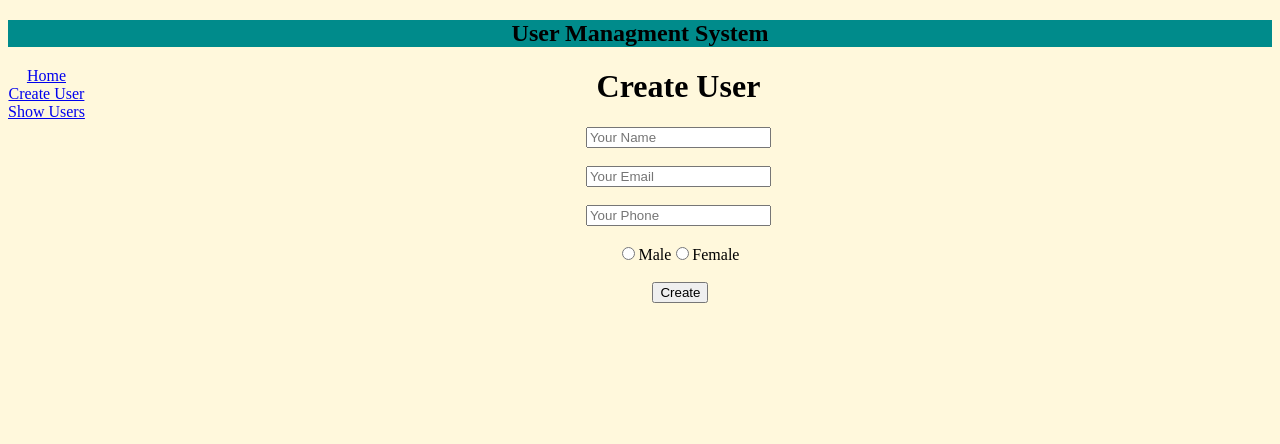
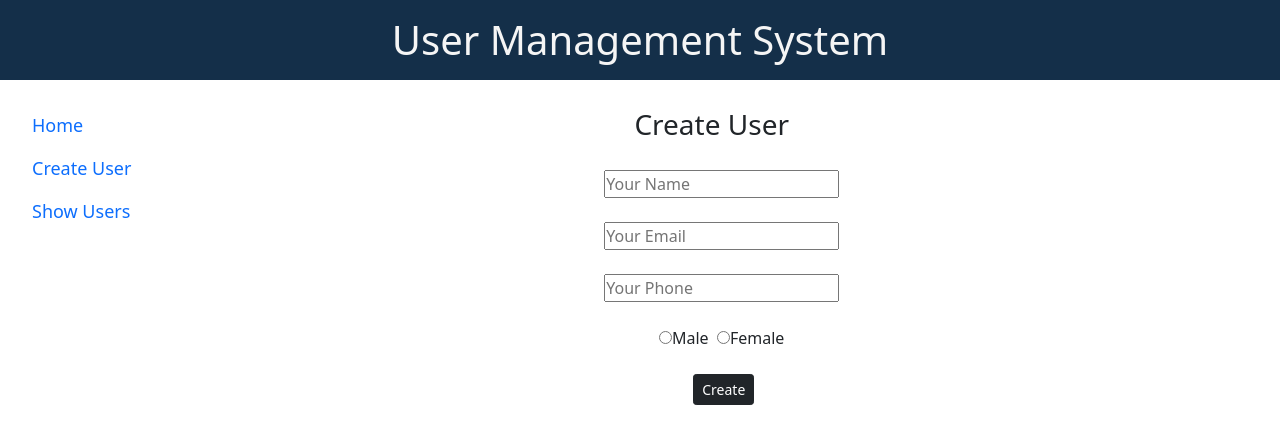
Before and after one commit to hanaraz/User-Management-System, a React (Create React App) app in the folder client/: page /form in a window 1280 px wide. Shown: the top 444 px of the page. Built offline with nearby package versions, Linux system fonts and the light colour scheme.

Commit message:
basic styling

```diff
--- a/client/public/index.html
+++ b/client/public/index.html
@@ -6,6 +6,8 @@
     <meta http-equiv="X-UA-Compatible" content="IE=edge">
     <meta name="viewport" content="width=device-width, initial-scale=1.0">
     <link rel="stylesheet" href="styles.css">
+    <link href="https://cdn.jsdelivr.net/npm/bootstrap@5.1.3/dist/css/bootstrap.min.css" rel="stylesheet" integrity="sha384-1BmE4kWBq78iYhFldvKuhfTAU6auU8tT94WrHftjDbrCEXSU1oBoqyl2QvZ6jIW3" crossorigin="anonymous">
+
     <title>CRUD APP</title>
 </head>
 
--- a/client/public/styles.css
+++ b/client/public/styles.css
@@ -1,21 +1,41 @@
+    * {
+        margin: 0;
+        padding: 0;
+    }
+
     body {
         background-color: cornsilk;
         text-align: center;
     }
 
     nav h1 {
-    background-color: darkcyan;
+        background-color: rgb(20, 47, 73);
+        text-align: center;
+        padding: 1rem;
+        color: whitesmoke;
     }
 
-table,
-td {
-    border: solid #333;
-    margin-left: auto;
-    margin-right: auto;
+    h3 {
+        text-align: center;
+        padding: 20px;
     }
 
-thead,
-tfoot {
-    background-color: #333;
-    color: #fff;
+    button {
+        margin: 1rem;
     }
+
+    .side-bar {
+        float: left;
+        min-height: 100vh;
+        padding: 1rem;
+        font-size: large;
+    }
+
+    .form {
+        margin: auto;
+        text-align: center;
+    }
+
+    .table {
+        margin: 3rem;
+    }
--- a/client/src/components/Home.jsx
+++ b/client/src/components/Home.jsx
@@ -3,7 +3,7 @@ import React from 'react';
 const Home = () => {
     return (
         <div>
-            <h1>Home</h1>
+            <h3>Here I created a simple CRUD App with React, Node and MongoDB</h3>
         </div>
     )
 }
--- a/client/src/components/Navbar.jsx
+++ b/client/src/components/Navbar.jsx
@@ -3,7 +3,7 @@ import React from 'react';
 const Navbar = () => {
     return (
         <div>
-            <nav><h1>User Managment System</h1></nav>
+            <nav><h1>User Management System</h1></nav>
 
         </div>
     )
--- a/client/src/components/Sidebar.jsx
+++ b/client/src/components/Sidebar.jsx
@@ -2,10 +2,20 @@ import React from 'react';
 
 const Sidebar = () => {
     return (
-        <div style={{float:"left" , minHeight:"100vh"}}>
-            <a href="/">Home</a><br />
-            <a href="/form">Create User</a><br />
-            <a href="/users">Show Users</a><br />
+        <div className="side-bar">
+
+            <ul className="nav flex-column">
+                <li className="nav-item">
+                    <a className="nav-link active" aria-current="page" href="/">Home</a>
+                </li>
+                <li className="nav-item">
+                    <a className="nav-link" href="/form">Create User</a>
+                </li>
+                <li className="nav-item">
+                    <a className="nav-link" href="/users">Show Users</a>
+                </li>
+
+            </ul>
         </div>
     )
 }
--- a/client/src/components/User.jsx
+++ b/client/src/components/User.jsx
@@ -1,13 +1,13 @@
 import React from 'react';
 import { useNavigate } from 'react-router';
 import { useDispatch } from 'react-redux';
-import { removeUser, updateUser } from '../redux/actions/users.js';
+import { removeUser } from '../redux/actions/users.js';
 
 
-const User = ({data ,index ,setCurrentId}) => {
+const User = ({ data, index, setCurrentId }) => {
 
     let navigate = useNavigate();
-    const  dispatch = useDispatch()
+    const dispatch = useDispatch()
 
 
     const deleteUser = () => {
@@ -23,14 +23,14 @@ const User = ({data ,index ,setCurrentId}) => {
     }
     return (
         <tr>
-                <td>{index + 1}</td>
+            <th scope="row">{index + 1}</th>
             <td>{data.name}</td>
             <td>{data.email}</td>
             <td>{data.phone}</td>
             <td>{data.gender}</td>
             <td>
-                    <button onClick={editUser}>edit</button>
-                    <button onClick={deleteUser}>delete</button>
+                <button onClick={editUser} className="btn btn-dark btn-sm">Edit</button>
+                <button onClick={deleteUser} className="btn btn-outline-dark btn-sm">Delete</button>
             </td>
         </tr>
     )
--- a/client/src/components/UserForm.jsx
+++ b/client/src/components/UserForm.jsx
@@ -1,7 +1,6 @@
 import React, { useEffect, useState } from 'react';
 import { useDispatch, useSelector } from 'react-redux';
 import { postUserData, updateUser } from "../redux/actions/users.js";
-import { useLocation } from 'react-router';
 
 const initialState = {
     name: "",
@@ -24,7 +23,7 @@ const UserForm = ({ currentId, setCurrentId }) => {
 
     const handleChange = (e) => {
         const { name, value } = e.target;
-        setUser({...user,[name]: value})
+        setUser({ ...user, [name]: value })
     }
 
     const handleClick = (e) => {
@@ -47,20 +46,24 @@ const UserForm = ({ currentId, setCurrentId }) => {
 
     return (
         <div>
-            <h1>{currentId ? 'Update' : 'Create'} User</h1>
-            <form onSubmit={handleClick}>
-                <input value={user.name} onChange={handleChange} type="text" name="name" placeholder="Your Name" /><br /><br />
-                <input value={user.email} onChange={handleChange} type="email" name="email" placeholder="Your Email" /><br /><br />
-                <input value={user.phone} onChange={handleChange} type="text" name="phone" placeholder="Your Phone" /><br /><br />
+            <h3>{currentId ? 'Update' : 'Create'} User</h3>
+                <form className="form" onSubmit={handleClick}>
+                    <input value={user.name} onChange={handleChange} type="text" name="name" placeholder="Your Name" /><br /><br />
+                    <input value={user.email} onChange={handleChange} type="email" name="email" placeholder="Your Email" /><br /><br />
+                    <input value={user.phone} onChange={handleChange} type="text" name="phone" placeholder="Your Phone" /><br /><br />
 
-                <input onChange={handleChange} type="radio" name="gender" value="male" />
-                <label>Male</label>
-                <input onChange={handleChange} type="radio" name="gender" value="female" />
-                <label>Female</label><br /><br />
-                {currentId && <button onClick={clear} type="submit">Cancel</button>}&nbsp;
+                    <input onChange={handleChange} type="radio" name="gender" value="M" />
+                    <label>Male</label>&nbsp;&nbsp;
+                    <input onChange={handleChange} type="radio" name="gender" value="F" />
+                    <label>Female</label><br /><br />
+                    {currentId && <button onClick={clear} type="submit"   className="btn btn-outline-dark btn-sm" >Cancel</button>}&nbsp;
 
-                <button type="submit">{currentId ? 'Update' : 'Create'}</button>
-            </form>
+                    <button type="submit" className="btn btn-dark btn-sm">{currentId ? 'Update' : 'Create'}</button>
+
+                </form>
+
+
+
 
         </div>
     )
--- a/client/src/components/Users.jsx
+++ b/client/src/components/Users.jsx
@@ -1,37 +1,34 @@
-import React, {  useEffect } from 'react';
+import React, { useEffect } from 'react';
 import { useSelector, useDispatch } from 'react-redux';
 import { getUserData } from '../redux/actions/users';
 import User from './User';
 
-const Users = ({setCurrentId}) => {
+const Users = ({ setCurrentId }) => {
 
     const dispatch = useDispatch();
     useEffect(() => {
         dispatch(getUserData());
     }, [dispatch])
 
+    const usersData = useSelector(state => state.users);
+
+    return (
+        <div className="container">
+            <div className="row">
+                <div className="col">
 
 
-    const usersData = useSelector(state => state.users);
-    console.log(usersData);
-
-    return (
-        <div>
-            <h1>Users</h1>
-
-
-            <table>
-                {/* <thead>
-
-                    <th>Id</th>
-                    <th>Name</th>
-                    <th>Email</th>
-                    <th>Phone</th>
-                    <th>Gender</th>
-                    <th>Action</th>
-
-                </thead> */}
-
+                        <table className="table table-sm table-condensed">
+                            <thead>
+                                <tr>
+                                    <th scope="col" >#</th>
+                                    <th scope="col" >Name</th>
+                                    <th scope="col" >Email</th>
+                                    <th scope="col" >Phone</th>
+                                    <th scope="col"  >Gender</th>
+                                    <th scope="col"  >Action</th>
+                                </tr>
+                            </thead>
                             <tbody >
                                 {usersData && usersData.map((data, index) => (
                                     <User setCurrentId={setCurrentId} data={data} index={index} key={data._id} />
@@ -39,9 +36,9 @@ const Users = ({setCurrentId}) => {
                             </tbody>
 
                         </table>
-
                     </div>
-
+                </div>
+            </div>
     )
 }
 
```
Also changed, not shown: 1 other file (tests, documents, lock files or other folders). Lines whose indentation alone changed are shown as unchanged.
